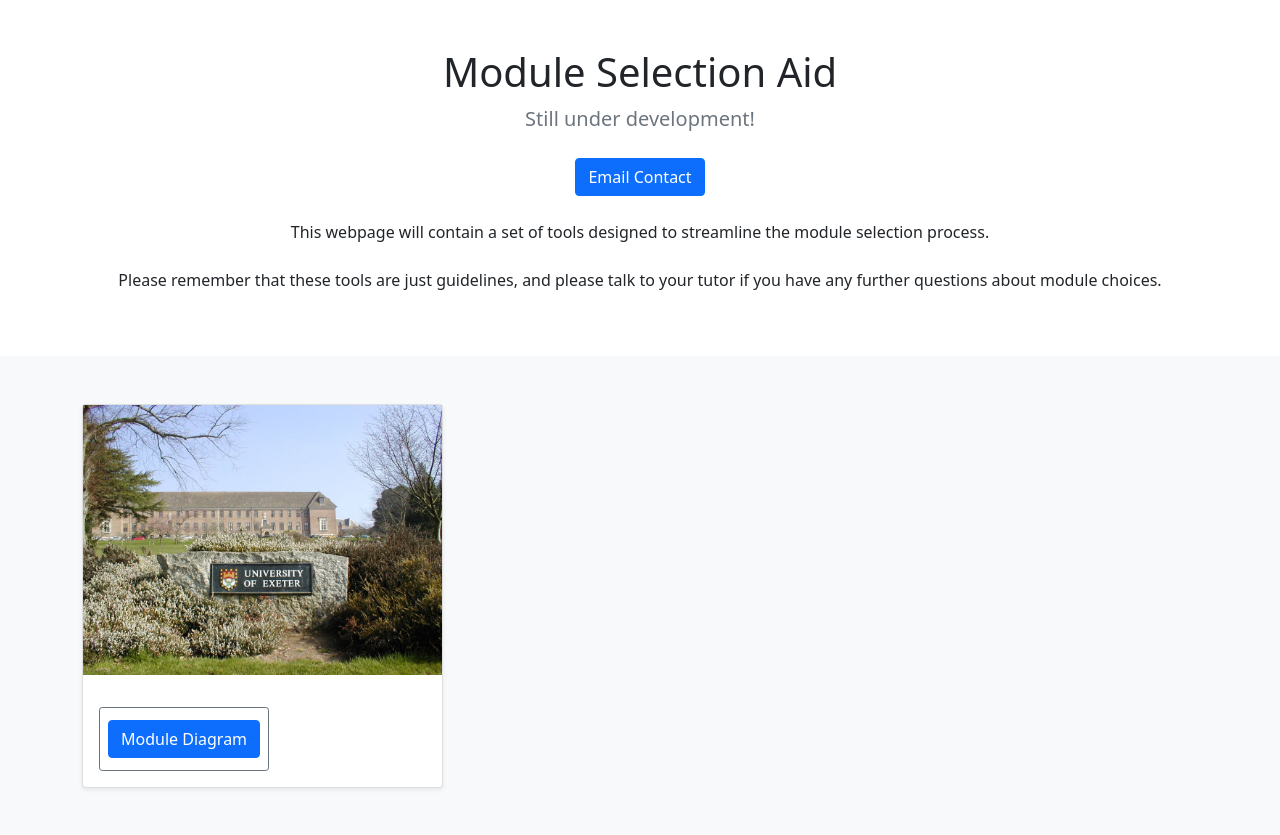
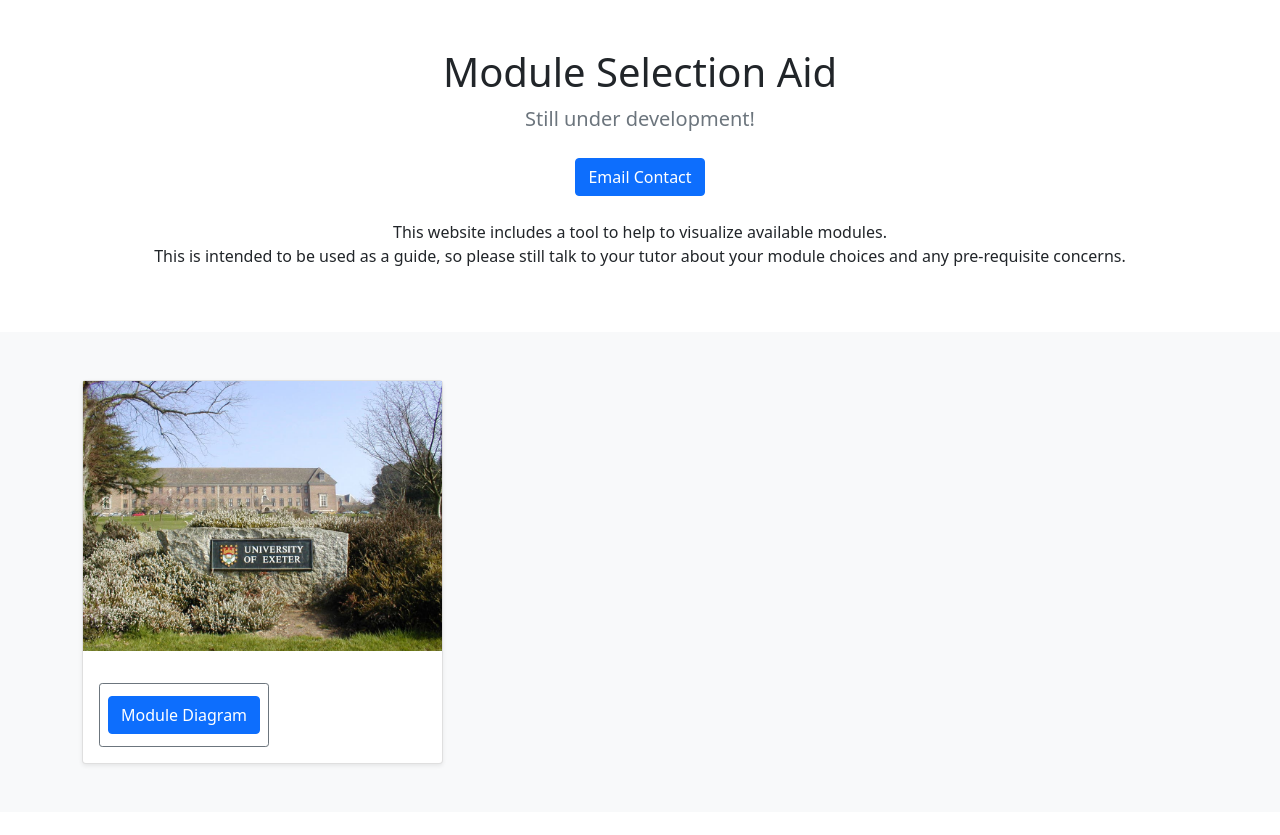
Before and after one commit to LouisC-H/Module-Diagram, a Django app: page /homepage/ in a window 1280 px wide. Shown: the top 835 px of the page. Run offline with Django 3.2, Linux system fonts and the light colour scheme; some libraries are stand-ins or nearby versions.

Commit message:
re-changed text around

```diff
--- a/department/templates/modules/home.html
+++ b/department/templates/modules/home.html
@@ -57,7 +57,7 @@
         <p>
           <a href="mailto:e.ogrady@exeter.ac.uk" class="btn btn-primary my-2">Email Contact</a>
         </p>
-        <p> This webpage will contain a set of tools designed to streamline the module selection process. <br> <br> Please remember that these tools are just guidelines, and please talk to your tutor if you have any further questions about module choices.  </p>
+        <p> This website includes a tool to help to visualize available modules. <br> This is intended to be used as a guide, so please still talk to your tutor about your module choices and any pre-requisite concerns.  </p>
       </div>
     </div>
   </section>
```
